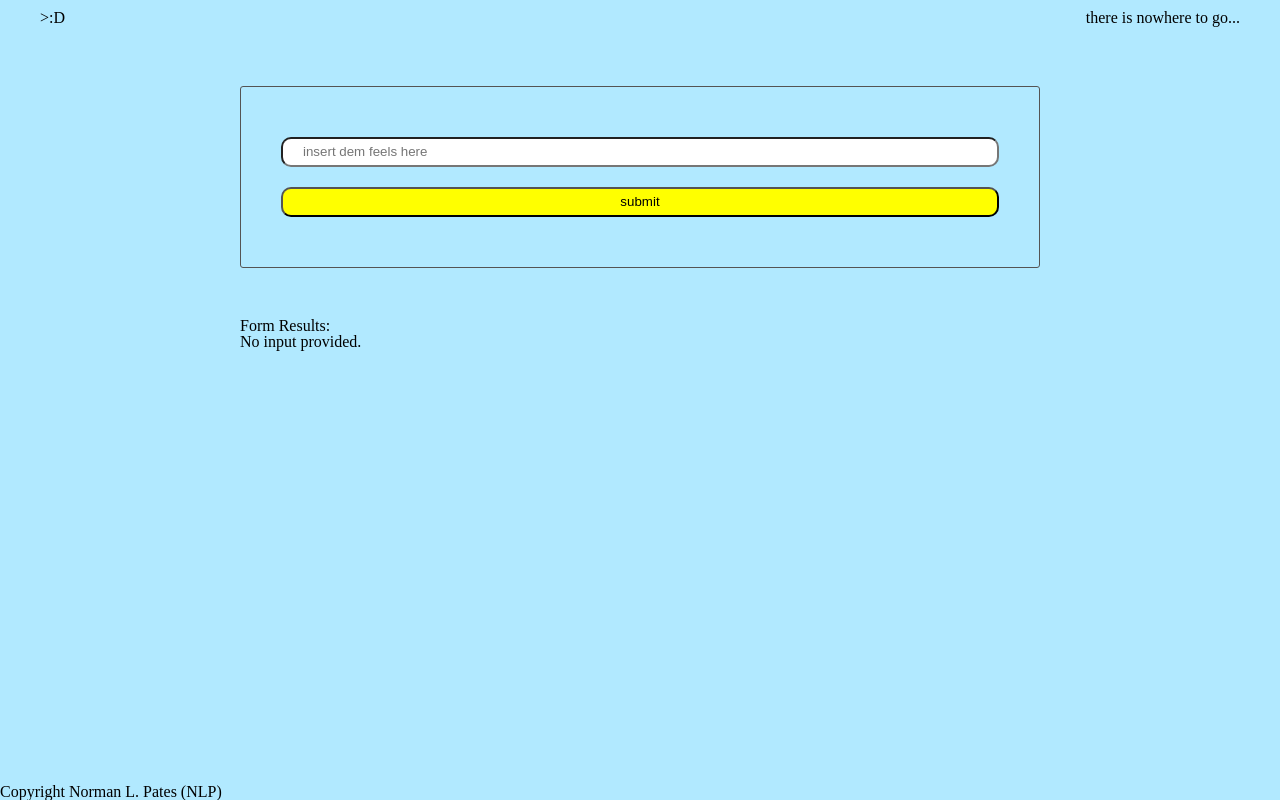
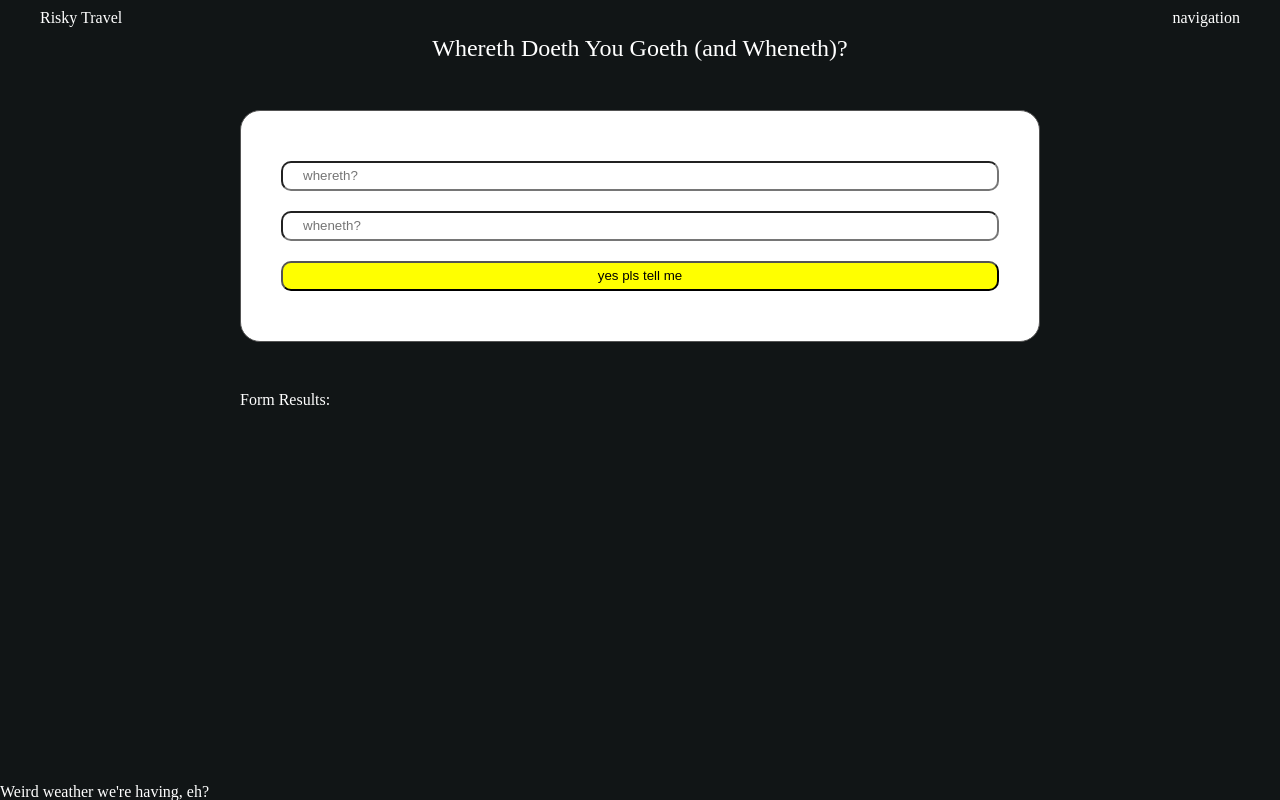
Before and after one commit to aliacm/udacity-project-5, a website built with webpack: page src/client/views/index.html in a window 1280 px wide. Built offline with nearby package versions, Linux system fonts and the light colour scheme.

Commit message:
style changes

```diff
--- a/src/client/styles/base.scss
+++ b/src/client/styles/base.scss
@@ -2,7 +2,8 @@ body {
     display: flex;
     flex-direction: column;
     min-height: 100vh;
-    background: #b1e9ff;
+    background: #111516;
+    color: white;
 }
 
 main {
@@ -13,3 +14,9 @@ section {
     max-width: 800px;
     margin: 50px auto;
 }
+
+#title {
+    font-size: x-large;
+    display: flex;
+    justify-content: center;
+}
--- a/src/client/styles/form.scss
+++ b/src/client/styles/form.scss
@@ -2,6 +2,11 @@ form {
     border: 1px solid #545454;
     border-radius: 3px;
     padding: 40px;
+}
+
+.inputArea {
+    background-color: white;
+    border-radius: 20px;
 }
 
 input {
@@ -15,3 +20,7 @@ input {
 #button {
     background: yellow;
 }
+
+#button:hover {
+    box-shadow: 0 4px 8px 0 black;
+}
--- a/src/client/views/index.html
+++ b/src/client/views/index.html
@@ -2,49 +2,42 @@
 <html lang="en" dir="ltr">
     <head>
         <meta charset="utf-8">
-        <title>Test</title>
+        <title>Risky Travel</title>
     </head>
 
     <body>
 
         <header>
             <div class="">
-                >:D
+                Risky Travel
             </div>
             <div class="">
-                there is nowhere to go...
+                navigation
             </div>
         </header>
-
+        <div>
+            <h1 id="title">Whereth Doeth You Goeth (and Wheneth)?</h1>
+        </div>
         <main>
             <section>
-                <form class="" onsubmit="return Main.handleSubmit(event)">
-                    <input id="input" type="text" name="input" value="" placeholder="insert dem feels here">
-                    <input id = "button" type="submit" name="" value="submit" onclick="return Main.handleSubmit(event)" onsubmit="return Main.handleSubmit(event)">
+                <form class="inputArea" onsubmit="return Main.handleSubmit(event)">
+                    <input id="inputPlace" type="text" name="input" value="" placeholder="whereth?">
+                    <input id="inputTime" type="text" name="input" value="" placeholder="wheneth?">
+                    <input id = "button" type="submit" name="" value="yes pls tell me" onclick="return Main.handleSubmit(event)" onsubmit="return Main.handleSubmit(event)">
                 </form>
             <section>
 
             <section>
                 <strong>Form Results:</strong>
                 <div id="results">
-                    <div id="yesresults">
-                        <p id="score"></p>
-                        <p id="agreement"></p>
-                        <p id="subjectivity"></p>
-                        <p id="confidence"></p>
-                        <p id="irony"></p>
-                    </div>
-                    <div id="noresults">
-                        <p>No input provided.</p>
-                    </div>
                 </div>
             </section>
         </main>
 
         <footer>
-            <p>Copyright Norman L. Pates (NLP)</p>
+            <p>Weird weather we're having, eh?</p>
         </footer>
-        <script>
+        <!-- <script>
             // Check that service workers are supported
             if ('serviceWorker' in navigator) {
                 // Use the window load event to keep the page load performant
@@ -52,6 +45,6 @@
                     navigator.serviceWorker.register('/service-worker.js');
                 });
             }
-        </script>
+        </script> -->
     </body>
 </html>
```
